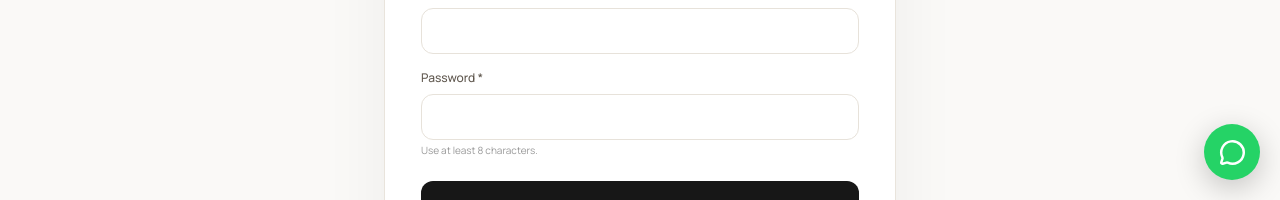
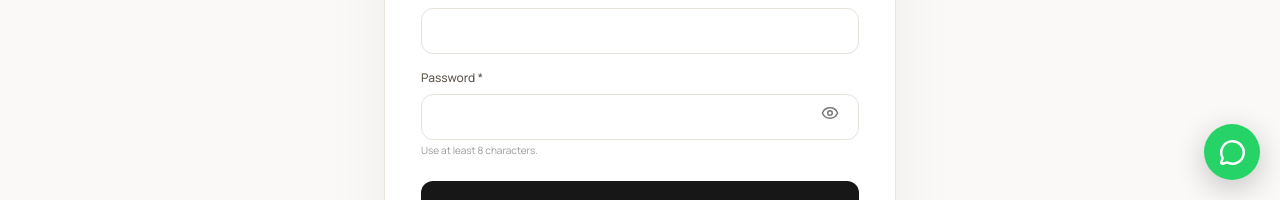
Before and after one commit to hassaan-techprojects/hover-up, a Next.js app: page /account/register in a window 1280 px wide. Shown: the part 600-800 px from the top of the page. Built offline with nearby package versions, Linux system fonts and the light colour scheme; a web font is replaced by a local one.

Commit message:
Add show password control to account registration

```diff
--- a/app/account/register/page.tsx
+++ b/app/account/register/page.tsx
@@ -4,6 +4,7 @@ import { type FormEvent, useState } from "react";
 import Link from "next/link";
 import { signIn } from "next-auth/react";
 import { useRouter } from "next/navigation";
+import { Eye, EyeOff } from "lucide-react";
 import StorefrontHeader from "@/components/storefront/storefront-header";
 import StorefrontFooter from "@/components/storefront/storefront-footer";
 
@@ -14,6 +15,7 @@ export default function AccountRegisterPage() {
   const [email, setEmail] = useState("");
   const [phone, setPhone] = useState("");
   const [password, setPassword] = useState("");
+  const [showPassword, setShowPassword] = useState(false);
   const [error, setError] = useState("");
   const [loading, setLoading] = useState(false);
 
@@ -80,7 +82,7 @@ export default function AccountRegisterPage() {
             <label className="text-xs font-medium text-[#5f574e]">Last name<input autoComplete="family-name" value={lastName} onChange={e=>setLastName(e.target.value)} className={field} /></label>
             <label className="text-xs font-medium text-[#5f574e] sm:col-span-2">Email address *<input required type="email" autoComplete="email" value={email} onChange={e=>setEmail(e.target.value)} className={field} /></label>
             <label className="text-xs font-medium text-[#5f574e] sm:col-span-2">Contact number *<input required type="tel" autoComplete="tel" value={phone} onChange={e=>setPhone(e.target.value)} className={field} /></label>
-            <label className="text-xs font-medium text-[#5f574e] sm:col-span-2">Password *<input required type="password" minLength={8} autoComplete="new-password" value={password} onChange={e=>setPassword(e.target.value)} className={field} /><span className="mt-1 block text-[10px] font-normal text-[#999]">Use at least 8 characters.</span></label>
+            <label className="text-xs font-medium text-[#5f574e] sm:col-span-2">Password *<div className="relative"><input required type={showPassword ? "text" : "password"} minLength={8} autoComplete="new-password" value={password} onChange={e=>setPassword(e.target.value)} className={`${field} pr-12`} /><button type="button" onClick={() => setShowPassword(value => !value)} aria-label={showPassword ? "Hide password" : "Show password"} aria-pressed={showPassword} className="absolute right-3 top-1/2 -translate-y-1/2 rounded-md p-2 text-[#777] hover:text-[#171717]">{showPassword ? <EyeOff size={18} /> : <Eye size={18} />}</button></div><span className="mt-1 block text-[10px] font-normal text-[#999]">Use at least 8 characters.</span></label>
           </div>
           {error && <p role="alert" className="mt-4 text-xs text-[#a14d3d]">{error}</p>}
           <button disabled={loading} className="mt-6 min-h-12 w-full rounded-xl bg-[#171717] text-xs font-semibold tracking-[0.12em] text-white transition hover:bg-[#b99a76] hover:text-[#171717] disabled:opacity-50">{loading ? "CREATING ACCOUNT..." : "CREATE ACCOUNT"}</button>
```
